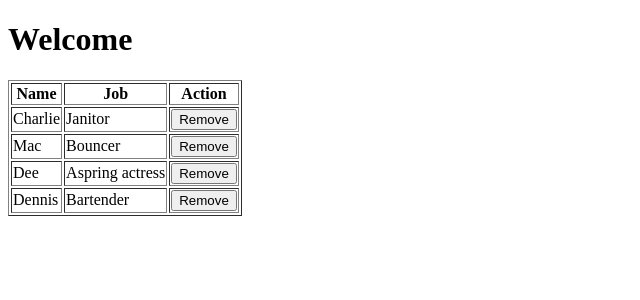
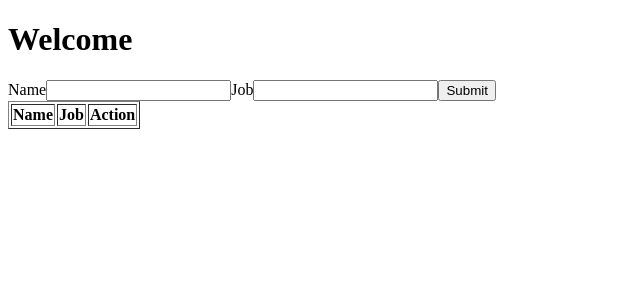
Before and after one commit to ctrleffive/react, a React (Create React App) app: page / in a window 1280 px wide. Shown: the top 300 px of the page, without its empty margins (0-640 px from the left). Built offline with nearby package versions, Linux system fonts and the light colour scheme.

Commit message:
form submitions

```diff
--- a/src/App/App.js
+++ b/src/App/App.js
@@ -1,26 +1,10 @@
 import React, { Component } from 'react'
 import Table from '../components/Table/Table'
+import Form from '../components/Form/Form'
 
 class App extends Component {
   state = {
-    characters: [
-      {
-        name: 'Charlie',
-        job: 'Janitor'
-      },
-      {
-        name: 'Mac',
-        job: 'Bouncer'
-      },
-      {
-        name: 'Dee',
-        job: 'Aspring actress'
-      },
-      {
-        name: 'Dennis',
-        job: 'Bartender'
-      }
-    ]
+    characters: []
   }
 
   removePerson = index => {
@@ -29,11 +13,18 @@ class App extends Component {
     this.setState({ characters })
   }
 
+  submitForm = character => {
+    this.setState({
+      characters: [...this.state.characters, character]
+    })
+  }
+
   render() {
     const { characters } = this.state
     return (
       <div>
         <h1>Welcome</h1>
+        <Form dataSubmit={this.submitForm} />
         <Table data={characters} removePerson={this.removePerson} />
       </div>
     )
--- /dev/null
+++ b/src/components/Form/Form.js
@@ -0,0 +1,44 @@
+import React, { Component } from 'react'
+
+class Form extends Component {
+  constructor(props) {
+    super(props)
+
+    this.initialState = {
+      name: '',
+      job: ''
+    }
+
+    this.state = this.initialState
+  }
+
+  dataChange = event => {
+    const { name, value } = event.target
+
+    this.setState({
+      [name]: value
+    })
+  }
+
+  dataSubmit = event => {
+    this.props.dataSubmit(this.state)
+    this.setState(this.initialState)
+    event.preventDefault()
+  }
+
+  render() {
+    const { name, value } = this.state
+
+    return (
+      <form onSubmit={this.dataSubmit} action="#">
+        <label htmlFor="name">Name</label>
+        <input type="text" name="name" value={name} onChange={this.dataChange} />
+        <label htmlFor="job">Job</label>
+        <input type="text" name="job" value={value} onChange={this.dataChange} />
+        <button type="submit">Submit</button>
+      </form>
+    )
+  }
+}
+
+export default Form
```
